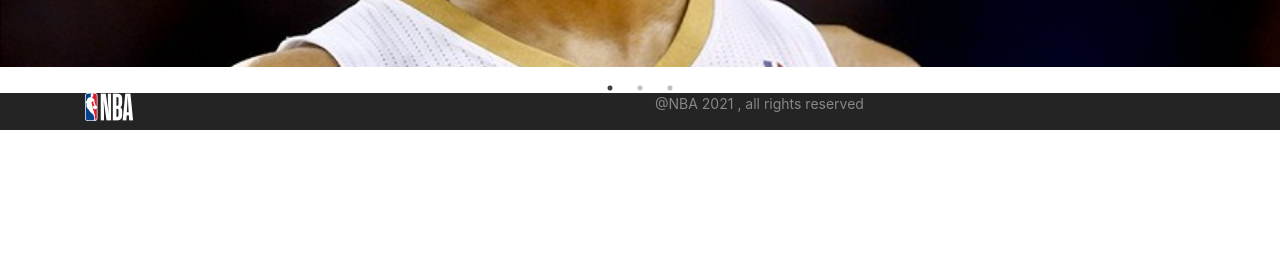
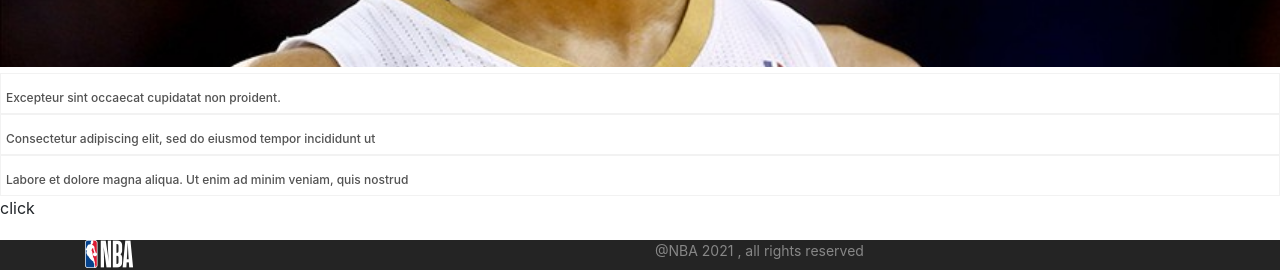
Before and after one commit to techmafiaasia/nba-start, a React (Create React App) app: page / in a window 1280 px wide. Shown: the part 486-756 px from the top of the page. Built offline with nearby package versions, Linux system fonts and the light colour scheme; data requests are answered from the project's data file.

Commit message:
news list and load more implemented

```diff
--- a/package.json
+++ b/package.json
@@ -18,6 +18,7 @@
     "react-scripts": "4.0.3",
     "react-simple-sidenav": "^2.0.0",
     "react-slick": "^0.28.1",
+    "react-transition-group": "^4.4.1",
     "web-vitals": "^1.1.1"
   },
   "scripts": {
--- a/src/components/home/home.js
+++ b/src/components/home/home.js
@@ -1,5 +1,6 @@
 import React from 'react'
 import Slider from '../widgets/newsSlider/slider'
+import NewsList from '../widgets/newsList/newsList'
 export default function Home() {
     return (
         <div>
@@ -8,9 +9,16 @@ export default function Home() {
                 start = {5}
                 amount = {3}
                 settings = {{
-                    dots: true
+                    dots: false
                 }}
             />
+            <NewsList
+                type = "card"
+                loadMore = {true}
+                start = {0}
+                amount = {3}
+            />
+
         </div>
     )
 }
--- /dev/null
+++ b/src/components/widgets/newsList/newsList.js
@@ -0,0 +1,63 @@
+import React, { Component } from 'react'
+import {CSSTransition, TransitionGroup} from 'react-transition-group'
+import {Link} from 'react-router-dom'
+import axios from 'axios'
+import {URL} from '../../../config'
+
+export default class NewsList extends Component {
+    state = {
+        items: [],
+        start : this.props.start,
+        amount : this.props.amount,
+        end : this.props.start + this.props.amount
+    }
+    componentWillMount(){
+        this.request(this.state.start, this.state.end)
+    }
+
+    request = (start, end) =>{
+        axios.get(`${URL}/articles?_start=${start}&_end=${end}`)
+        .then(response =>{
+            this.setState({
+                items: [...this.state.items, ...response.data]
+            })
+        })
+    }
+
+    loadMore = () =>{
+        console.log('this function works')
+        let end = this.state.end + this.state.amount
+        this.request(this.state.end, end)
+    }
+
+    renderNews = (type) =>{
+        let template = ''
+        switch(type){
+            case 'card':
+                template = this.state.items.map((item,i) =>{
+                    return(
+                     <div key = {i} className = "newsList-item">
+                         <Link to = {`articles/${item.id}`}>
+                             <h2>{item.title}</h2>
+                         </Link>
+                     </div>
+                    )
+                })
+                break
+            default:
+             template = ''
+        }
+        return template
+    }
+    render() {
+        console.log( 'cardtemplatenow',this.state.items)
+        return (
+            <div>
+               {this.renderNews(this.props.type)}
+                <div onClick = {this.loadMore}>
+                    click
+                </div>
+            </div>
+        )
+    }
+}
--- a/src/index.css
+++ b/src/index.css
@@ -61,3 +61,17 @@ code {
   background-position: center;
   background-repeat: no-repeat;
 }
+.newsList-item{
+    border: 1px solid #f2f2f2;
+    background: #fff;
+    padding: 8px 5px 0 5px;
+}
+.newsList-item h2{
+  font-size: 12px;
+  line-height: 21px;
+  margin: 5px 0;
+  color: #525252;
+}
+.newsList-item h2 a{
+  text-decoration: none;
+}
```
